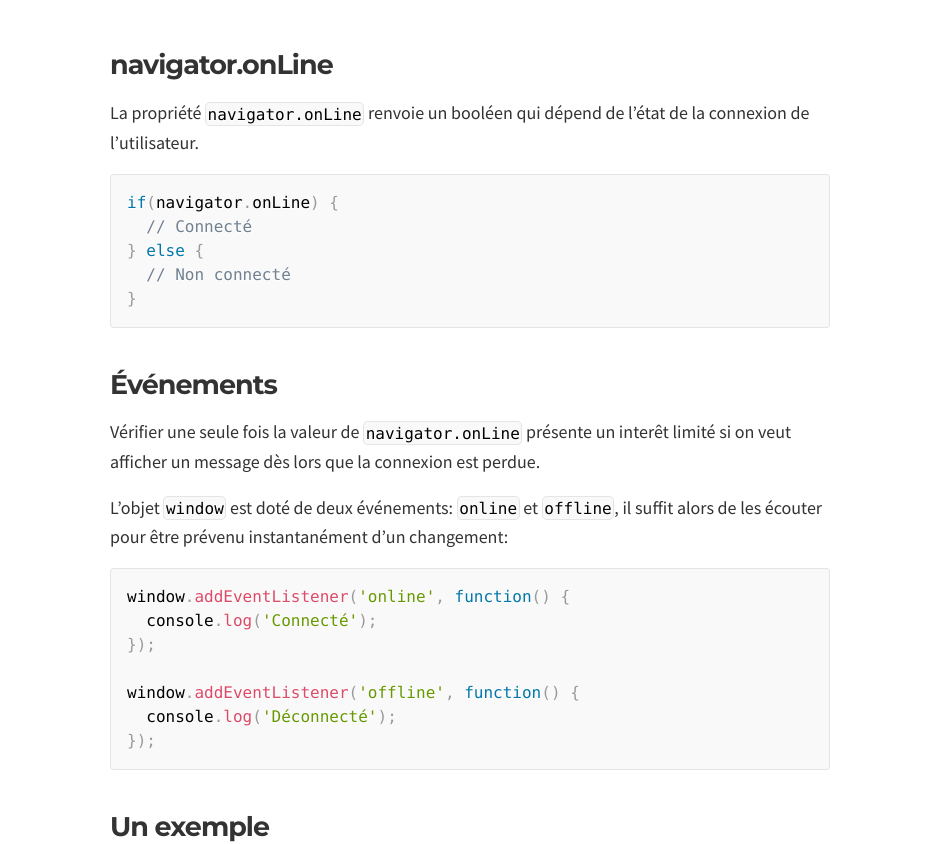
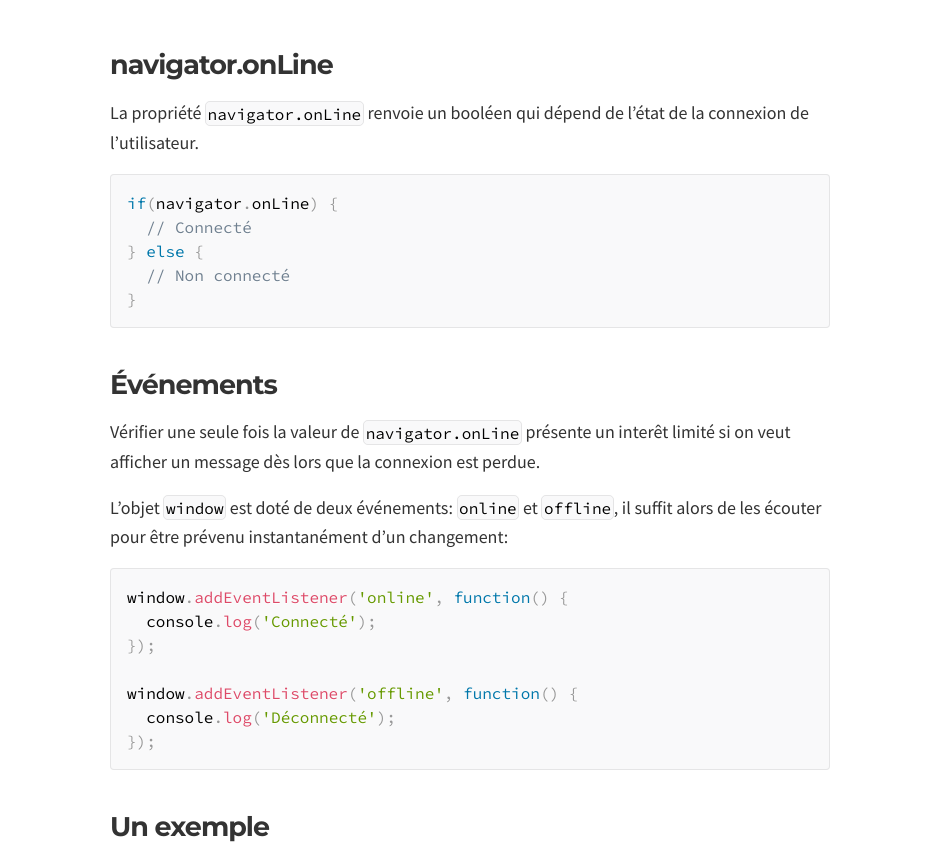
Before and after one commit to kopisusugula/notes, a Jekyll site: the page built from _posts/2016-01-19-detecter-perte-connexion-internet-javascript.md, in a window 1280 px wide. Shown: the part 609-1453 px from the top of the page, without its empty margins (170-1109 px from the left). Built offline with Jekyll 4.4.1, drawn with Linux system fonts in a browser that asks for light colours; comment, search, counter and statistics services are not loaded.

Commit message:
Prism font

```diff
--- a/_sass/_prism.scss
+++ b/_sass/_prism.scss
@@ -10,7 +10,6 @@ pre[class*="language-"] {
   color: black;
   background: none;
   text-shadow: 0 1px white;
-  font-family: Consolas, Monaco, 'Andale Mono', 'Ubuntu Mono', monospace;
   direction: ltr;
   text-align: left;
   white-space: pre;
```
